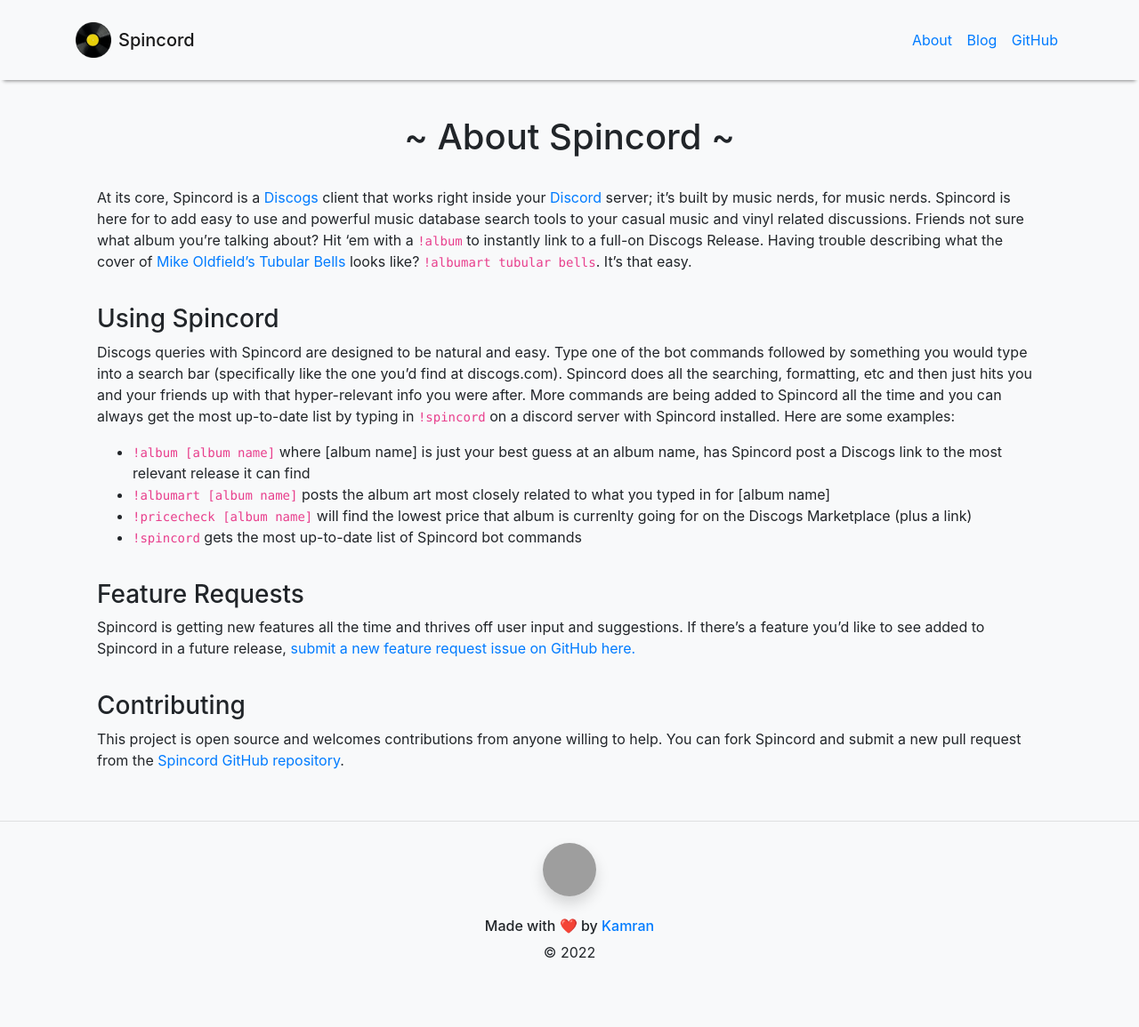
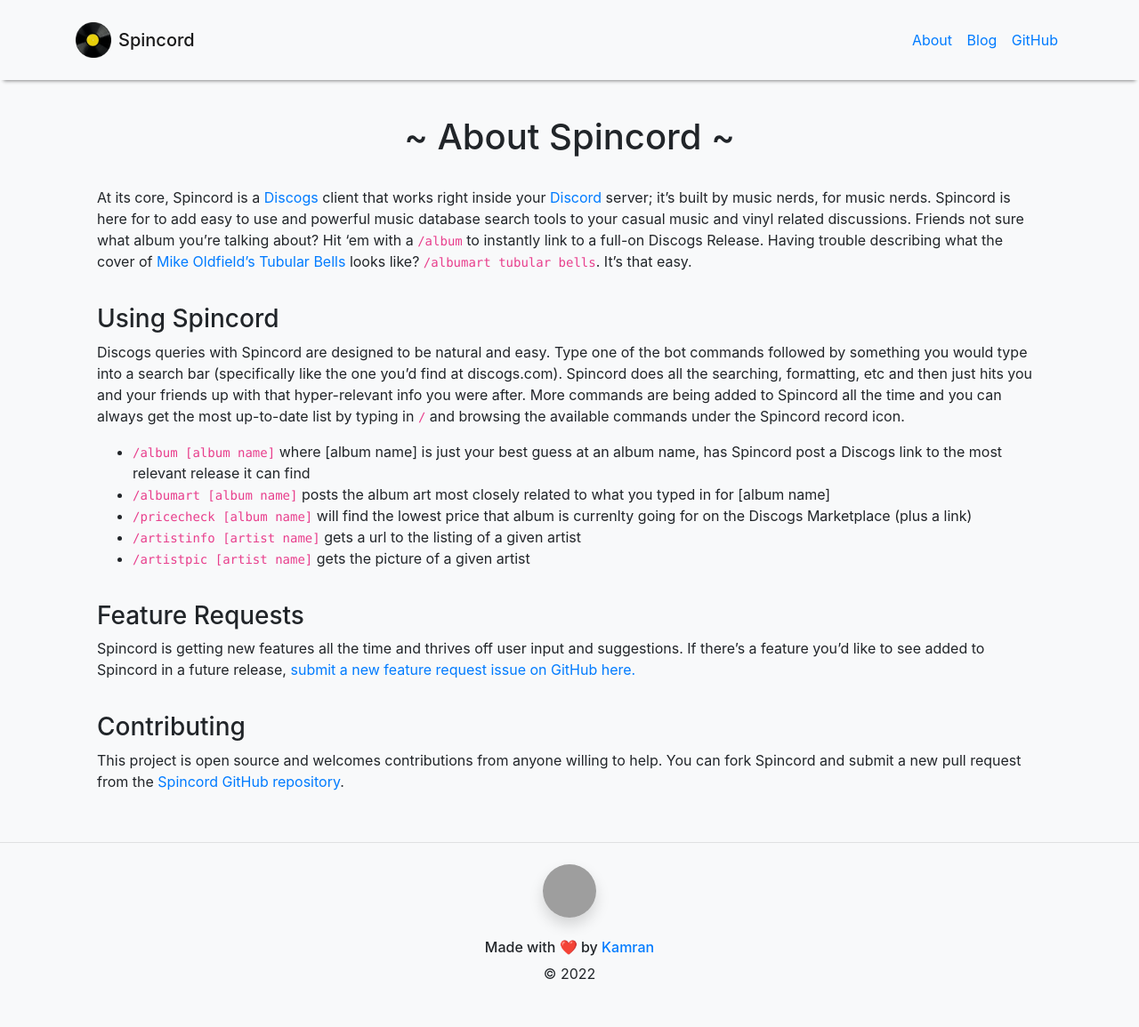
Before and after one commit to kmrn/spincord, a Jekyll site: the page built from about.markdown, in a window 1280 px wide. Shown: the whole page at 89% size. Built offline with Jekyll 4.4.1, drawn with Linux system fonts in a browser that asks for light colours; before the commit the page ends 1131 px from its top, so only the background shows below that; grey boxes are pictures that could not be loaded.

Commit message:
update command syntax verbiage

```diff
--- a/about.markdown
+++ b/about.markdown
@@ -4,16 +4,17 @@
 permalink: /about/
 ---
 
-At its core, Spincord is a [Discogs](https://discogs.com) client that works right inside your [Discord](https://discord.com) server; it's built by music nerds, for music nerds. Spincord is here for to add easy to use and powerful music database search tools to your casual music and vinyl related discussions. Friends not sure what album you're talking about? Hit 'em with a `!album` to instantly link to a full-on Discogs Release. Having trouble describing what the cover of [Mike Oldfield's Tubular Bells](https://www.discogs.com/Mike-Oldfield-Tubular-Bells/release/1387070) looks like? `!albumart tubular bells`. It's that easy.
+At its core, Spincord is a [Discogs](https://discogs.com) client that works right inside your [Discord](https://discord.com) server; it's built by music nerds, for music nerds. Spincord is here for to add easy to use and powerful music database search tools to your casual music and vinyl related discussions. Friends not sure what album you're talking about? Hit 'em with a `/album` to instantly link to a full-on Discogs Release. Having trouble describing what the cover of [Mike Oldfield's Tubular Bells](https://www.discogs.com/Mike-Oldfield-Tubular-Bells/release/1387070) looks like? `/albumart tubular bells`. It's that easy.
 
 
 ### Using Spincord
-Discogs queries with Spincord are designed to be natural and easy. Type one of the bot commands followed by something you would type into a search bar (specifically like the one you'd find at discogs.com). Spincord does all the searching, formatting, etc and then just hits you and your friends up with that hyper-relevant info you were after. More commands are being added to Spincord all the time and you can always get the most up-to-date list by typing in `!spincord` on a discord server with Spincord installed. Here are some examples:
+Discogs queries with Spincord are designed to be natural and easy. Type one of the bot commands followed by something you would type into a search bar (specifically like the one you'd find at discogs.com). Spincord does all the searching, formatting, etc and then just hits you and your friends up with that hyper-relevant info you were after. More commands are being added to Spincord all the time and you can always get the most up-to-date list by typing in `/` and browsing the available commands under the Spincord record icon.
 
-* `!album [album name]` where [album name] is just your best guess at an album name, has Spincord post a Discogs link to the most relevant release it can find
-* `!albumart [album name]` posts the album art most closely related to what you typed in for [album name]
-* `!pricecheck [album name]` will find the lowest price that album is currenlty going for on the Discogs Marketplace (plus a link)
-* `!spincord` gets the most up-to-date list of Spincord bot commands
+* `/album [album name]` where [album name] is just your best guess at an album name, has Spincord post a Discogs link to the most relevant release it can find
+* `/albumart [album name]` posts the album art most closely related to what you typed in for [album name]
+* `/pricecheck [album name]` will find the lowest price that album is currenlty going for on the Discogs Marketplace (plus a link)
+* `/artistinfo [artist name]` gets a url to the listing of a given artist
+* `/artistpic [artist name]` gets the picture of a given artist
 
 ### Feature Requests
 Spincord is getting new features all the time and thrives off user input and suggestions. If there's a feature you'd like to see added to Spincord in a future release, [submit a new feature request issue on GitHub here.](https://github.com/kmrn/spincord/issues/new?labels=enhancement&title=New+feature+request)
--- a/index.html
+++ b/index.html
@@ -78,7 +78,7 @@
             <div class="col text-center p-4">
                 <h2 class="font-weight-lighter font-italic">And so much more!</h2>
                 <a class="btn btn-lg btn-primary shadow m-3 px-4 py-2" href="{{ site.discord_invite_url }}">Add Spincord to your server</a>
-                <p>Then run <code>!spincord</code> for a list of commands.</p>
+                <p>Then browse the newly available slash commands with (/).</p>
             </div>
         </div>
     </div>
```
